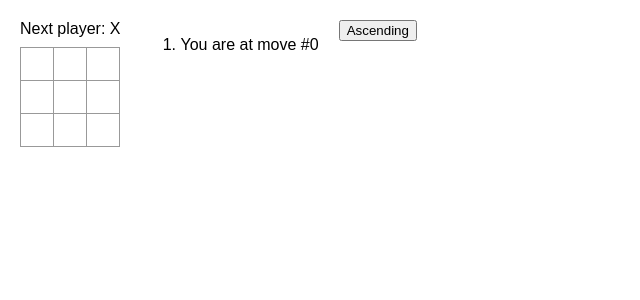
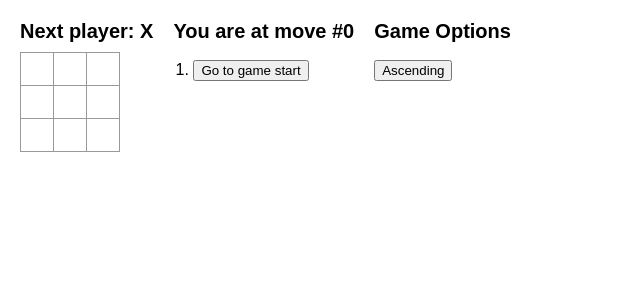
Before and after one commit to maooyer/tic-tac-toe, a React (Vite) app: page / in a window 1280 px wide. Shown: the top 300 px of the page, without its empty margins (0-640 px from the left). Built offline with nearby package versions, Linux system fonts and the light colour scheme.

Commit message:
style: adjust layout

```diff
--- a/src/App.tsx
+++ b/src/App.tsx
@@ -50,7 +50,7 @@ function Board({ xIsNext, squares, onPlay }: { xIsNext: boolean; squares: string
 
   return (
     <>
-      <div className="status">{status}</div>
+      <h2 className="status">{status}</h2>
       {boardRows}
     </>
   );
@@ -87,11 +87,7 @@ export default function Game() {
     }
     return (
       <li key={move}>
-        {move === currentMove ? (
-          <>You are at move #{move}</>
-        ) : (
-          <button onClick={() => jumpTo(move)}>{description}</button>
-        )}
+        <button onClick={() => jumpTo(move)}>{description}</button>
       </li>
     );
   });
@@ -102,10 +98,12 @@ export default function Game() {
         <Board xIsNext={xIsNext} squares={currentSquares} onPlay={handlePlay} />
       </div>
       <div className="game-info">
-        <ol>{ascending ? moves : moves.slice().reverse()}</ol>
+        <h2>You are at move #{currentMove}</h2>
+        <ol className='step-list'>{ascending ? moves : moves.slice().reverse()}</ol>
       </div>
       <div className="game-options">
-      <div><button onClick={toggleDisplayOrder}>{displayOrder}</button></div>
+        <h2>Game Options</h2>
+        <div><button onClick={toggleDisplayOrder}>{displayOrder}</button></div>
       </div>
     </div>
   );
--- a/src/index.css
+++ b/src/index.css
@@ -89,6 +89,10 @@ body {
   margin-left: 20px;
 }
 
+.step-list {
+  padding-left: 20px;
+}
+
 .game-options {
   margin-left: 20px;
 }
```
